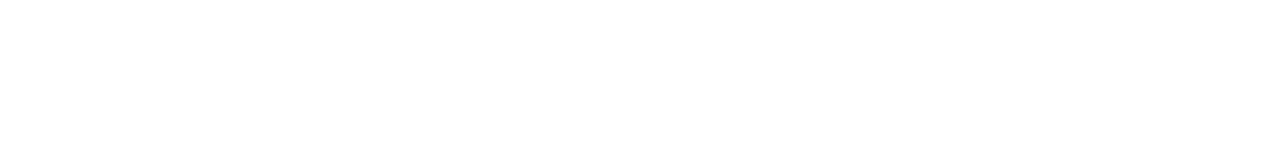
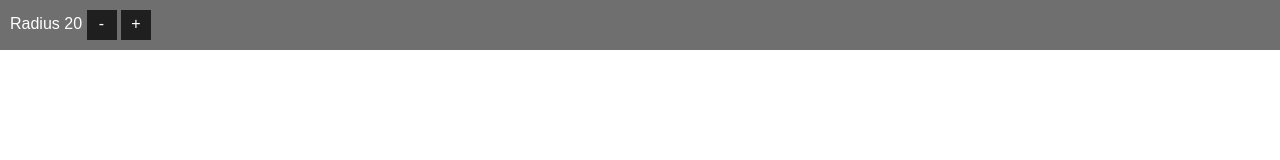
Before and after one commit to MarkCaumpay08/TrialBoard, a plain HTML site: page index.html in a window 1280 px wide. Drawn offline with Linux system fonts and the light colour scheme.

Commit message:
Add files via upload

```diff
--- a/index.html
+++ b/index.html
@@ -4,13 +4,22 @@
 <html>
     <head>
         <title>Board Force</title>
+        <link rel="stylesheet" type="text/css" href="style.css"/>
     </head>
     <body>
+        <div id="toolbar">
+            <div id="rad">
+                Radius <span id="radval">10</span>
+                <div id="decrad" class="radcontrol">-</div>
+                <div id="incrad" class="radcontrol">+</div>
+            </div>
+        </div>
         <canvas id="canvas">
             Your Browser Doesn't Support Canvas
         </canvas>
         <script src="main.js">
-
+        </script>
+        <script src="radius.js">
         </script>
     </body>
 
--- a/main.js
+++ b/main.js
@@ -3,17 +3,39 @@ var canvas = document.getElementById("canvas");
 var context = canvas.getContext("2d");
 
 var radius = 10;
+var dragging = false;
 
 canvas.width = window.innerWidth;
 canvas.height = window.innerHeight;
 
 
+context.lineWidth = radius*2;
+
 
 var putPoint = function(e){
-
-    context.beginPath();
-    context.arc(e.offsetX, e.offsetY, radius, 0, Math.PI*2);
-    context.fill();
+    if(dragging){
+        context.lineTo(e.clientX, e.clientY);
+        context.stroke();
+        context.beginPath();
+        context.arc(e.clientX, e.clientY, radius, 0, Math.PI*2);
+        //context.arc(e.offsetX, e.offsetY, radius, 0, Math.PI*2);
+        context.fill();
+        context.beginPath();
+        context.moveTo(e.clientX, e.clientY);
+    }
 }
 
-canvas.addEventListener('mousedown', putPoint);
+var engage = function(e){
+
+    dragging = true;
+    putPoint(e);
+}
+
+var disengage = function() {
+
+    dragging = false;
+    context.beginPath();
+}
+canvas.addEventListener('mousedown', engage);
+canvas.addEventListener('mouseup', disengage);
+canvas.addEventListener('mousemove', putPoint);
--- /dev/null
+++ b/radius.js
@@ -0,0 +1,32 @@
+var setRadius = function(newRadius){
+
+    if(newRadius < minRad){
+        newRadius = minRad;
+    }else if(newRadius >maxRad){
+        newRadius = maxRad;
+    }
+
+    radius = newRadius;
+    context.lineWidth = radius*2;
+    radSpan.innerHTML = radius;
+}
+
+var minRad = 0.5,
+    maxRad = 100,
+    defaultRad = 20,
+    interval = 5,
+    radSpan = document.getElementById('radval'),
+    decRad = document.getElementById('decrad'),
+    incRad = document.getElementById('incrad');
+
+decRad.addEventListener('click', function(){
+    setRadius(radius-interval);
+
+});
+
+incRad.addEventListener('click', function(){
+    setRadius(radius+interval);
+
+});
+
+setRadius(defaultRad);
--- a/style.css
+++ b/style.css
@@ -3,4 +3,37 @@
 
     margin:0;
     padding:0;
+    box-sizing: border-box;
+    -moz-box-sizing: border-box;
+    font-family: sans-serif;
+
+    user-select:none;
+    -webkit-user-select:none;
 }
+
+#canvas {
+
+    display:block;
+}
+
+#toolbar{
+
+    width:100%;
+    height: 50px;
+    padding:10px;
+    position:fixed;
+    top:0;
+    background-color: #6f6f6f;
+    color:white;
+}
+
+.radcontrol{
+
+    width:30px;
+    height:30px;
+    background-color: #1f1f1f;
+    display:inline-block;
+    text-align:center;
+    padding:5px;
+
+}
```
